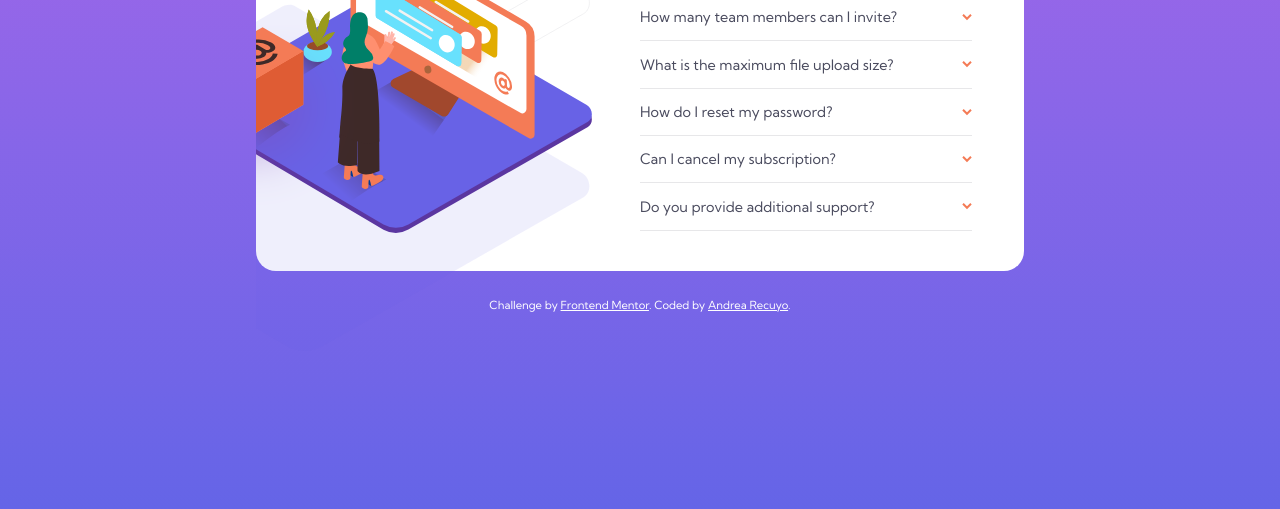
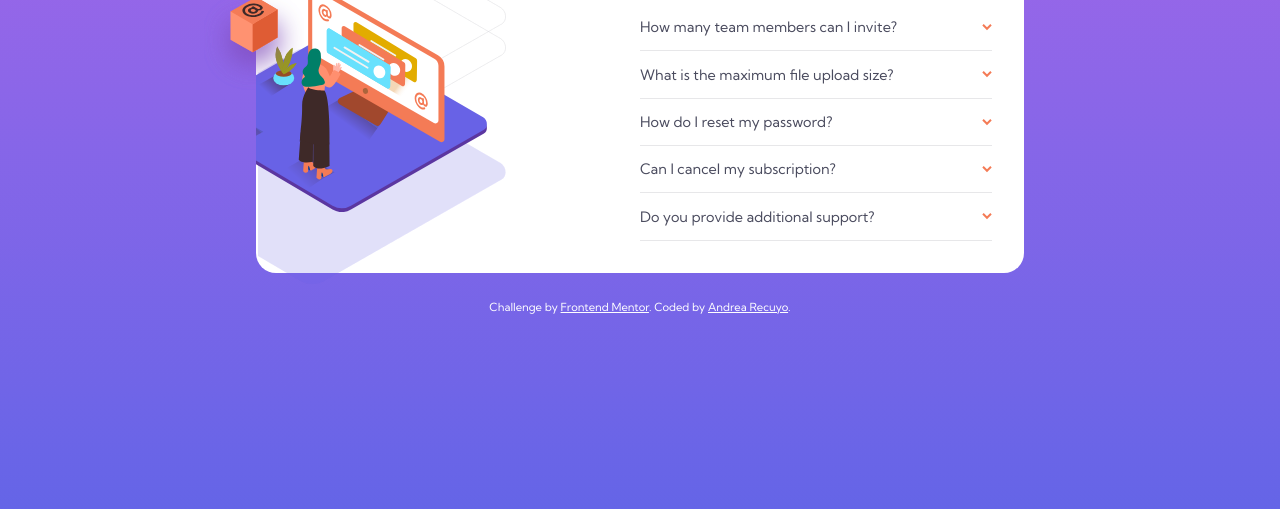
Before and after one commit to andrearecuyo/faq-accordion-card-main, a plain HTML site: page index.html in a window 1280 px wide. Shown: the part 291-800 px from the top of the page. Drawn offline with nearby package versions, Linux system fonts and the light colour scheme.

Commit message:
fixed clipping issue

```diff
--- a/css/styles.scss
+++ b/css/styles.scss
@@ -62,7 +62,7 @@ section {
     padding: 20px 20px 40px 20px;
     @media only screen and (min-width: 800px) {
       display: flex;
-      overflow-x: clip;
+      padding: 0;
     }
   }
 
@@ -137,27 +137,39 @@ section {
         display: block;
       }
       .card-desktop-pattern {
+        background-image: url(../images/bg-pattern-desktop.svg);
+        background-position: center left;
+        background-size: contain;
+        background-repeat: no-repeat;
+        width: 400px;
         position: absolute;
-        height: 36em;
-        left: -255px;
-        top: -120px;
+        top: 0;
+        left: -150px;
+        bottom: 0;
+        clip-path: inset(0 0 0 38%);
       }
       .card-desktop-avatar {
         background-image: url(../images/illustration-woman-online-desktop.svg);
         background-position: left;
         background-size: contain;
         background-repeat: no-repeat;
-        width: 100%;
-        height: 82%;
+        width: 300px;
         position: absolute;
         top: 30px;
         left: -69px;
         bottom: 0;
+        clip-path: inset(0 0 0 23%);
       }
       .card-desktop-box {
+        background-image: url(../images/illustration-box-desktop.svg);
+        background-position: left;
+        background-size: contain;
+        background-repeat: no-repeat;
+        width: 100px;
         position: absolute;
-        left: -93px;
-        top: 130px;
+        left: -52px;
+        top: 103px;
+        bottom: 0;
       }
     }
 
@@ -176,7 +188,8 @@ section {
         padding-top: 8em;
       }
       @media only screen and (min-width: 800px) {
-        padding: 0 2em;
+        padding: 2em;
+        height: 100%;
       }
     h1 {
       color: hsl(238, 29%, 16%);
```
